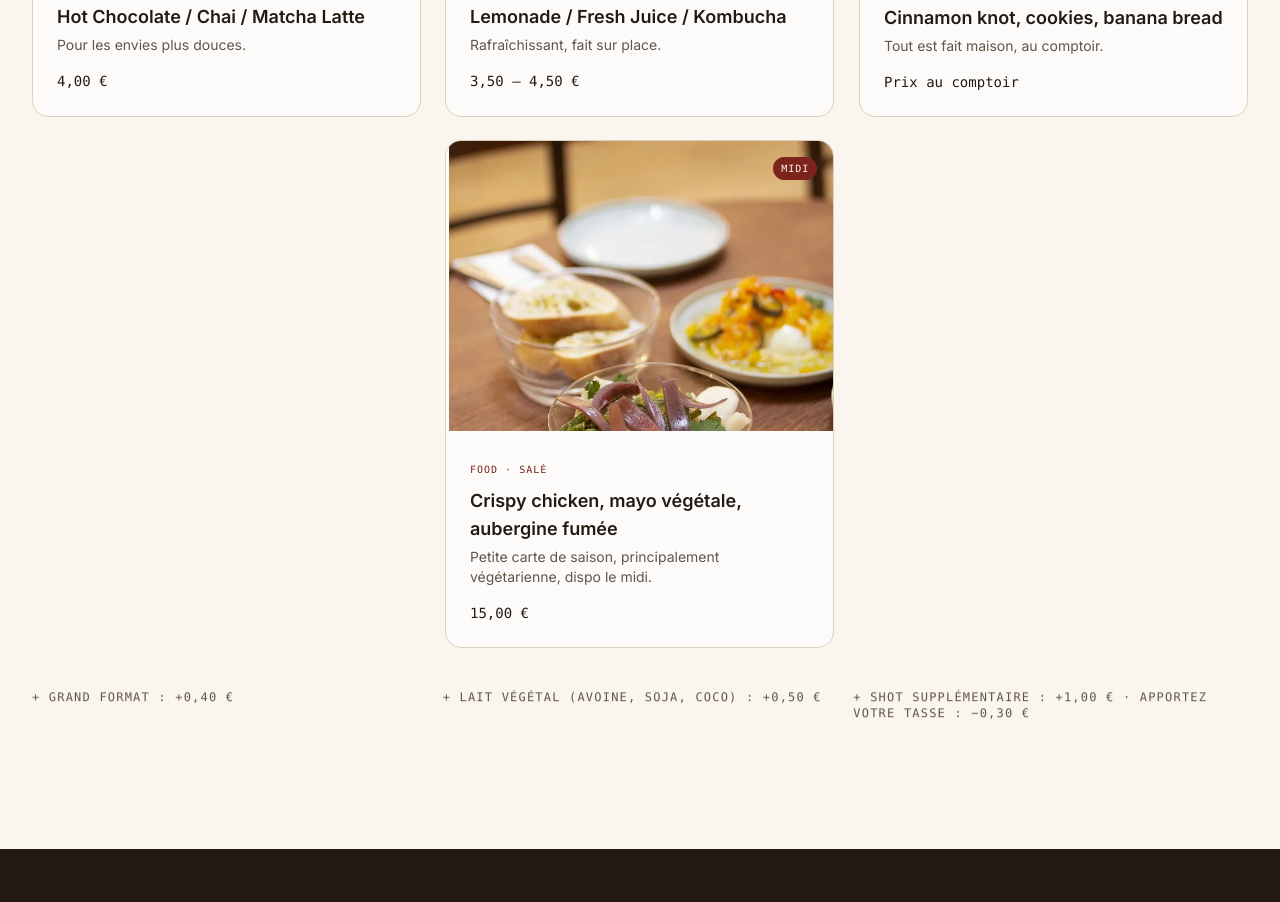
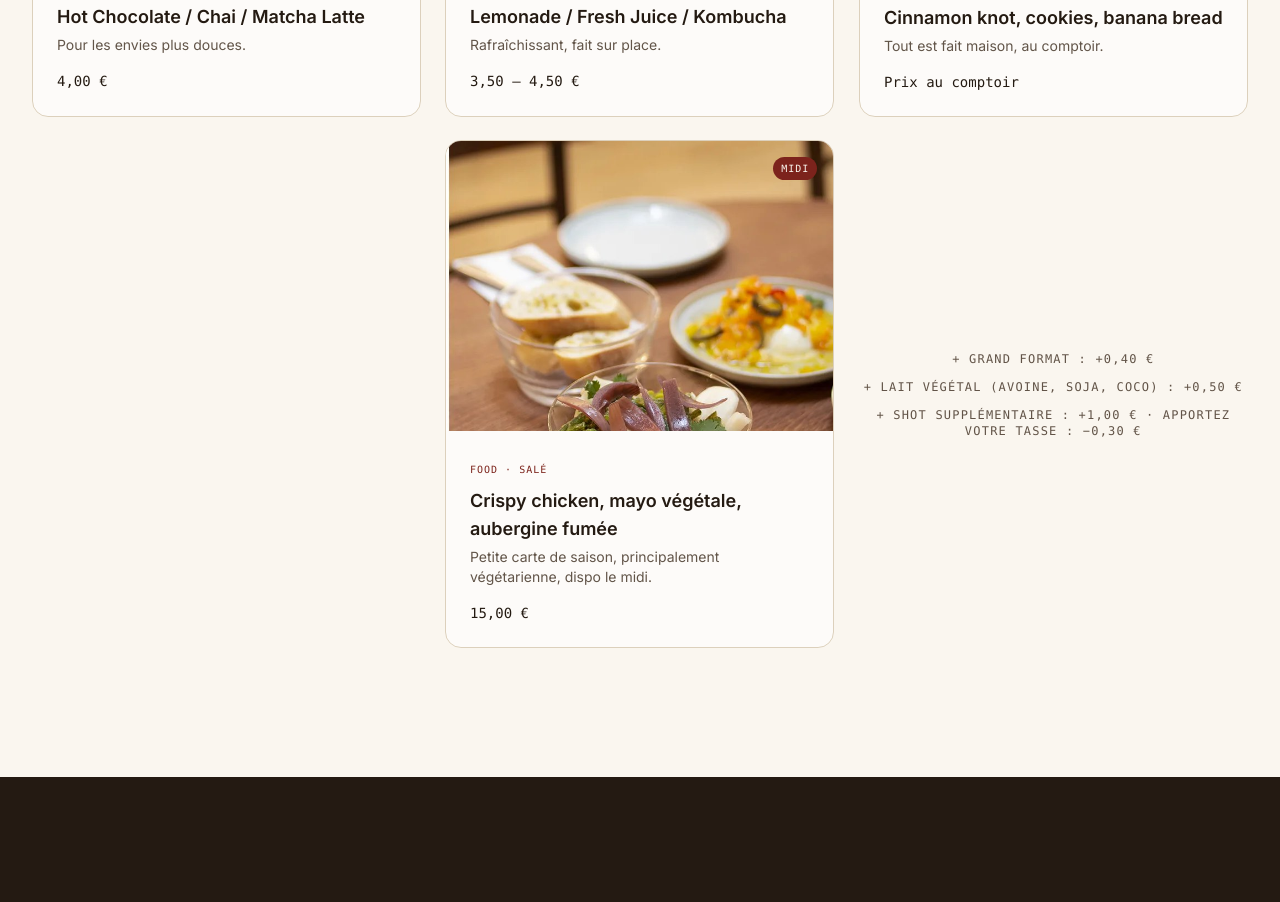
Before and after one commit to TiboPitangue/bouche, a plain HTML site: page index.html in a window 1280 px wide. Shown: the part 2523-3425 px from the top of the page. Drawn offline with nearby package versions, Linux system fonts and the light colour scheme; a web font is replaced by a local one.

Commit message:
Repositionne les options carte à droite de la carte Food salé
Empile les 3 suppléments (grand format, lait végétal, shot) et les centre
verticalement dans la colonne libre à côté de la dernière carte du menu.

```diff
--- a/index.html
+++ b/index.html
@@ -344,12 +344,12 @@
       </div>
     </article>
 
-  </div>
+    <div class="sm:col-span-2 lg:col-span-1 flex flex-col items-center justify-center gap-3 text-center font-mono text-xs uppercase tracking-widest text-brown-soft/80 py-8 lg:py-0">
+      <p>+ Grand format : +0,40 €</p>
+      <p>+ Lait végétal (avoine, soja, coco) : +0,50 €</p>
+      <p>+ Shot supplémentaire : +1,00 € · Apportez votre tasse : −0,30 €</p>
+    </div>
 
-  <div class="mt-10 grid sm:grid-cols-3 gap-4 font-mono text-xs uppercase tracking-widest text-brown-soft/80 reveal">
-    <p>+ Grand format : +0,40 €</p>
-    <p>+ Lait végétal (avoine, soja, coco) : +0,50 €</p>
-    <p>+ Shot supplémentaire : +1,00 € · Apportez votre tasse : −0,30 €</p>
   </div>
 </section>
 
```
